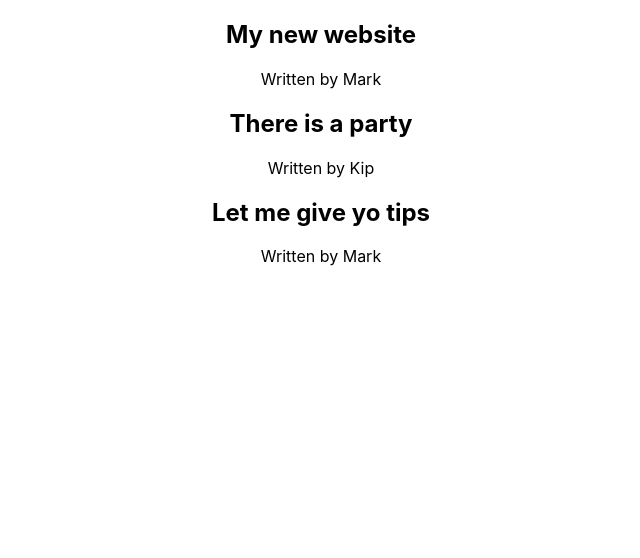
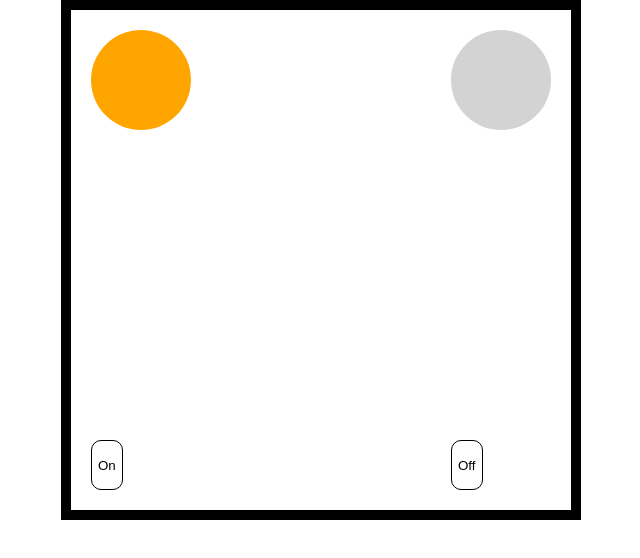
Before and after one commit to markiplagat/Learn-React, a React (Create React App) app: page / in a window 1280 px wide. Shown: the top 558 px of the page, without its empty margins (319-959 px from the left). Built offline with nearby package versions, Linux system fonts and the light colour scheme.

Commit message:
useState

```diff
--- a/package.json
+++ b/package.json
@@ -11,6 +11,7 @@
     "react-dom": "^17.0.2",
     "react-scripts": "4.0.3",
     "react-spring": "^9.2.2",
+    "styled-components": "^5.3.0",
     "web-vitals": "^1.0.1",
     "yarn": "^1.22.10"
   },
--- a/src/App.js
+++ b/src/App.js
@@ -13,11 +13,12 @@ import SayHi from './components/SayHi';
 import Arrays from './components/Arrays';
 import UseStateHook from './components/UseStateHook';
 import Lists from './components/Lists';
+import LightsSwitch from "./components/LightsSwitch";
 
 function App() {
   return (
     <div className="App">
-      <Lists />
+      <LightsSwitch />
     </div>
   );
 }
--- /dev/null
+++ b/src/components/Lamp.js
@@ -0,0 +1,21 @@
+import React from 'react';
+import styled from 'styled-components';
+
+
+const Wrapper = styled.div`
+    position: absolute;
+    left: ${props => (props.position === 'left' ? '20px' : '380px')};
+    top: 20px;
+    background: ${props => (props.lampOn ? 'orange' : 'lightgrey')};
+    width: 100px;
+    height: 100px;
+    border-radius: 50%;
+   `;
+
+const Lamp = ({ lampOn, position }) => (
+   <Wrapper lampOn={lampOn} position={position}>
+      <div />
+   </Wrapper>
+);
+
+export default Lamp;
--- /dev/null
+++ b/src/components/LightsSwitch.js
@@ -0,0 +1,40 @@
+import React, {useState} from 'react';
+import Lamp from './Lamp';
+import TurnLights from './TurnLights';
+import styled from 'styled-components';
+
+const Room = styled.div`
+ position: relative;
+ width: 500px;
+ height: 500px;
+ border: 10px solid black;
+ margin: 0 auto;
+`;
+
+const LightsSwitch = () => {
+    const[isLampOneOn, setIsLampOneOn] = useState(true);
+    const[isLampTwoOn, setIsLampTwoOn] = useState(false);
+
+    const handleLightSwitchOne = () => setIsLampOneOn(prev => !prev)
+    const handleLightSwitchTwo = () => setIsLampTwoOn(prev => !prev)
+
+    return (
+      <Room>
+          <Lamp lampOn={isLampOneOn} position='left' />
+          <Lamp lampOn={isLampTwoOn} position='right' />
+          <TurnLights
+              name='one'
+              callback={handleLightSwitchOne}
+              switchOn={isLampOneOn}
+              position='left'
+          />
+          <TurnLights
+              name='two'
+              callback={handleLightSwitchTwo}
+              switchOn={isLampTwoOn}
+              position='right'
+          />
+      </Room>
+    );
+}
+export default LightsSwitch;
--- /dev/null
+++ b/src/components/TurnLights.js
@@ -0,0 +1,22 @@
+import React from 'react';
+import styled from 'styled-components';
+
+const Button = styled.button`
+    position: absolute;
+    left: ${props => (props.position === 'left' ? '20px' : '380px')};
+    bottom: 20px;
+    background: white;
+    color: black;
+    border: 1px solid black;
+    border-radius: 10px;
+    height: 50px;
+    cursor: pointer;
+   `;
+
+const LightSwitch = ({ callback, position, switchOn }) => (
+    <Button onClick={callback} position={position}>
+        {switchOn ? 'On' : 'Off'}
+    </Button>
+);
+
+export default LightSwitch;
```
Also changed, not shown: 1 other file (tests, documents, lock files or other folders).
